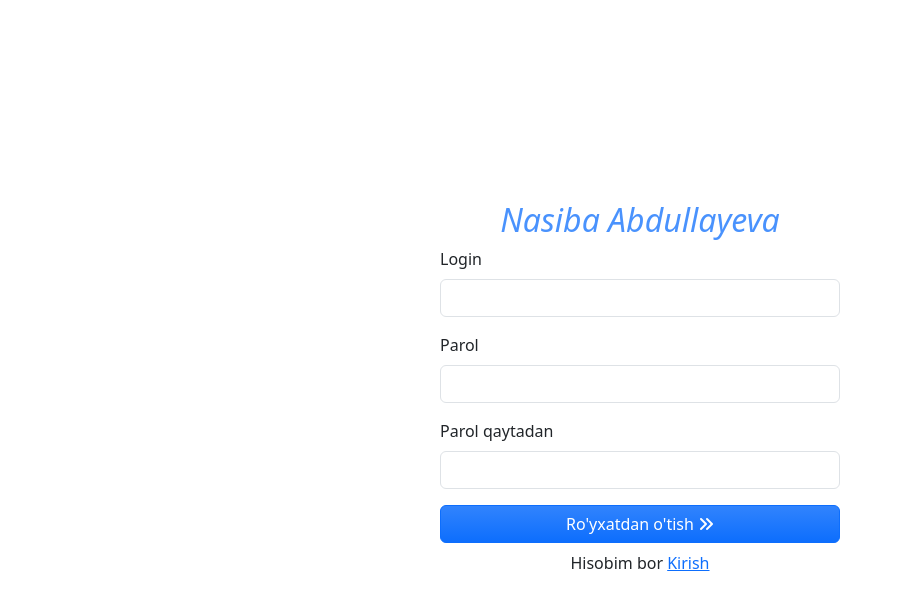
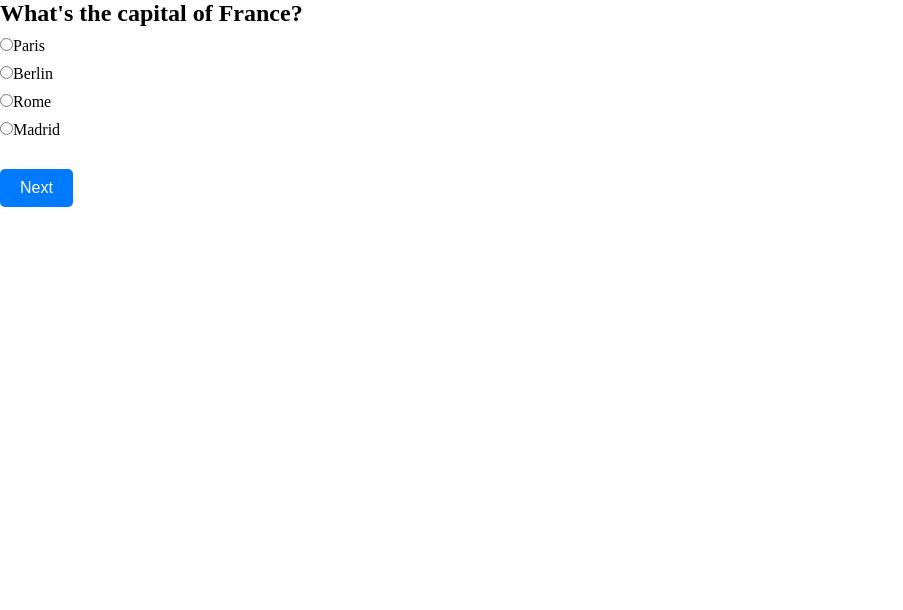
Before and after one commit to JavohirTech/test_teacher, a React (Vite) app: page / in a window 1280 px wide. Shown: the top 610 px of the page, without its empty margins (0-903 px from the left). Built offline with nearby package versions, Linux system fonts and the light colour scheme.

Commit message:
quiz making start

```diff
--- a/src/App.jsx
+++ b/src/App.jsx
@@ -1,13 +1,100 @@
-import "bootstrap/dist/css/bootstrap.min.css";
-import UserLogin from "./pages/UserLogin/UserLogin";
-import UserRegister from "./pages/UserRegister/UserRegister";
+import React, { useState } from "react";
+import Question from "./components/Question";
+
+const sampleQuestions = [
+  {
+    questionText: "What's the capital of France?",
+    options: ["Paris", "Berlin", "Madrid", "Rome"],
+    correctAnswer: "Paris",
+  },
+  {
+    questionText: "What's the capital of Toshkent?",
+    options: ["Toshkent", "Berlin", "Madrid", "Rome"],
+    correctAnswer: "Toshkent",
+  },
+];
+
+function shuffleArray(array) {
+  let currentIndex = array.length,
+    randomIndex;
+
+  while (currentIndex !== 0) {
+    randomIndex = Math.floor(Math.random() * currentIndex);
+    currentIndex--;
+
+    [array[currentIndex], array[randomIndex]] = [
+      array[randomIndex],
+      array[currentIndex],
+    ];
+  }
+
+  return array;
+}
+
+const randomizedQuestions = shuffleArray([...sampleQuestions]);
+randomizedQuestions.forEach((question) => {
+  question.options = shuffleArray([...question.options]);
+});
 
 function App() {
+  const [currentQuestion, setCurrentQuestion] = useState(0);
+  const [score, setScore] = useState(0);
+  const [answers, setAnswers] = useState([]);
+
+  const handleAnswerOptionClick = (isCorrect, option) => {
+    if (isCorrect) {
+      setScore((prevScore) => prevScore + 1);
+    }
+    setAnswers((prevAnswers) => [
+      ...prevAnswers,
+      {
+        question: randomizedQuestions[currentQuestion].questionText,
+        userAnswer: option,
+        correctAnswer: randomizedQuestions[currentQuestion].correctAnswer,
+      },
+    ]);
+  };
+
+  const handleNextButtonClick = () => {
+    setCurrentQuestion((prevQuestion) => prevQuestion + 1);
+  };
+
+  if (currentQuestion === randomizedQuestions.length) {
+    return (
+      <div className="app">
+        <h2>Quiz Summary</h2>
+        <div className="score-section">
+          <h3>Your Score:</h3>
+          <p>
+            {score} out of {randomizedQuestions.length}
+          </p>
+        </div>
+        <ul>
+          {answers.map((answer, index) => (
+            <li key={index}>
+              <strong>Question:</strong> {answer.question} <br />
+              <strong>Your Answer:</strong> {answer.userAnswer} <br />
+              <strong>Correct Answer:</strong> {answer.correctAnswer}
+            </li>
+          ))}
+        </ul>
+      </div>
+    );
+  }
+
   return (
-    <>
-      {/* <UserLogin /> */}
-      <UserRegister />
-    </>
+    <div className="app">
+      <Question
+        key={currentQuestion}
+        data={randomizedQuestions[currentQuestion]}
+        handleAnswerOptionClick={handleAnswerOptionClick}
+      />
+      <button onClick={handleNextButtonClick}>
+        {currentQuestion === randomizedQuestions.length - 1
+          ? "Finish Exam"
+          : "Next"}
+      </button>
+    </div>
   );
 }
 
--- /dev/null
+++ b/src/components/Option.jsx
@@ -0,0 +1,18 @@
+import React from "react";
+
+function Option({ text, onChange, name, isChecked }) {
+  return (
+    <label>
+      <input
+        type="radio"
+        name={name}
+        value={text}
+        checked={isChecked}
+        onChange={onChange}
+      />
+      {text}
+    </label>
+  );
+}
+
+export default Option;
--- /dev/null
+++ b/src/components/Question.jsx
@@ -0,0 +1,36 @@
+import React, { useEffect, useState } from "react";
+import Option from "./Option";
+
+function Question({ data, handleAnswerOptionClick }) {
+  const [selectedOption, setSelectedOption] = useState(null);
+
+  const handleOptionChange = (option, isCorrect) => {
+    setSelectedOption(option);
+    handleAnswerOptionClick(isCorrect, option);
+  };
+
+  useEffect(() => {
+    return () => {
+      setSelectedOption(null); // Reset the selected option when the component is unmounted
+    };
+  }, []);
+
+  return (
+    <div className="question">
+      <h2>{data.questionText}</h2>
+      {data.options.map((option, index) => (
+        <Option
+          key={index}
+          text={option}
+          name="quiz-option"
+          isChecked={selectedOption === option}
+          onChange={() =>
+            handleOptionChange(option, option === data.correctAnswer)
+          }
+        />
+      ))}
+    </div>
+  );
+}
+
+export default Question;
--- a/src/index.css
+++ b/src/index.css
@@ -1,5 +1,37 @@
-*{
+* {
   margin: 0;
   padding: 0;
   box-sizing: border-box;
 }
+
+button {
+  padding: 10px 20px;
+  margin-top: 20px;
+  cursor: pointer;
+  border: none;
+  background-color: #007BFF;
+  color: white;
+  border-radius: 5px;
+  font-size: 16px;
+}
+
+button:hover {
+  background-color: #0056b3;
+}
+
+label {
+  display: block;
+  margin: 10px 0;
+}
+
+.score-section {
+  background-color: #f7f7f7;
+  padding: 20px;
+  margin: 20px 0;
+  border: 1px solid #e0e0e0;
+  border-radius: 5px;
+}
+
+.score-section h3 {
+  margin-top: 0;
+}
--- a/src/pages/UserRegister/UserRegister.jsx
+++ b/src/pages/UserRegister/UserRegister.jsx
@@ -38,9 +38,11 @@ const UserRegister = () => {
             type="submit"
             className="btn btn-primary w-100 bg-primary bg-gradient"
           >
-            Ro'yxatdan o'tish <i className="fa-solid fa-angles-right"></i>
+            Ro`yxatdan o`tish <i className="fa-solid fa-angles-right"></i>
           </button>
-          <p className="p-2 text-center fs-6">Hisobim bor <a href="/UserLogin">Kirish</a></p>
+          <p className="p-2 text-center fs-6">
+            Hisobim bor <a href="/UserLogin">Kirish</a>
+          </p>
         </form>
       </div>
     </>
```
